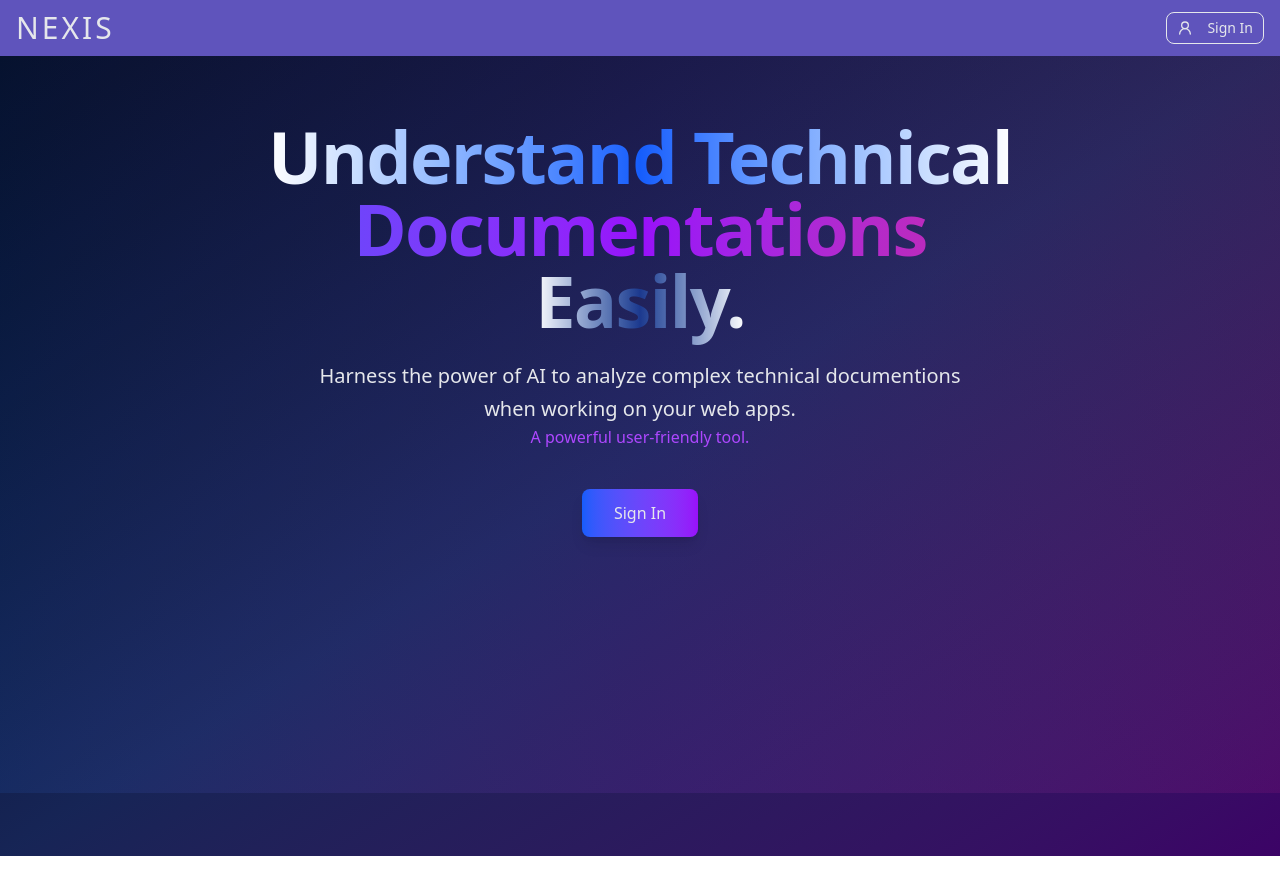
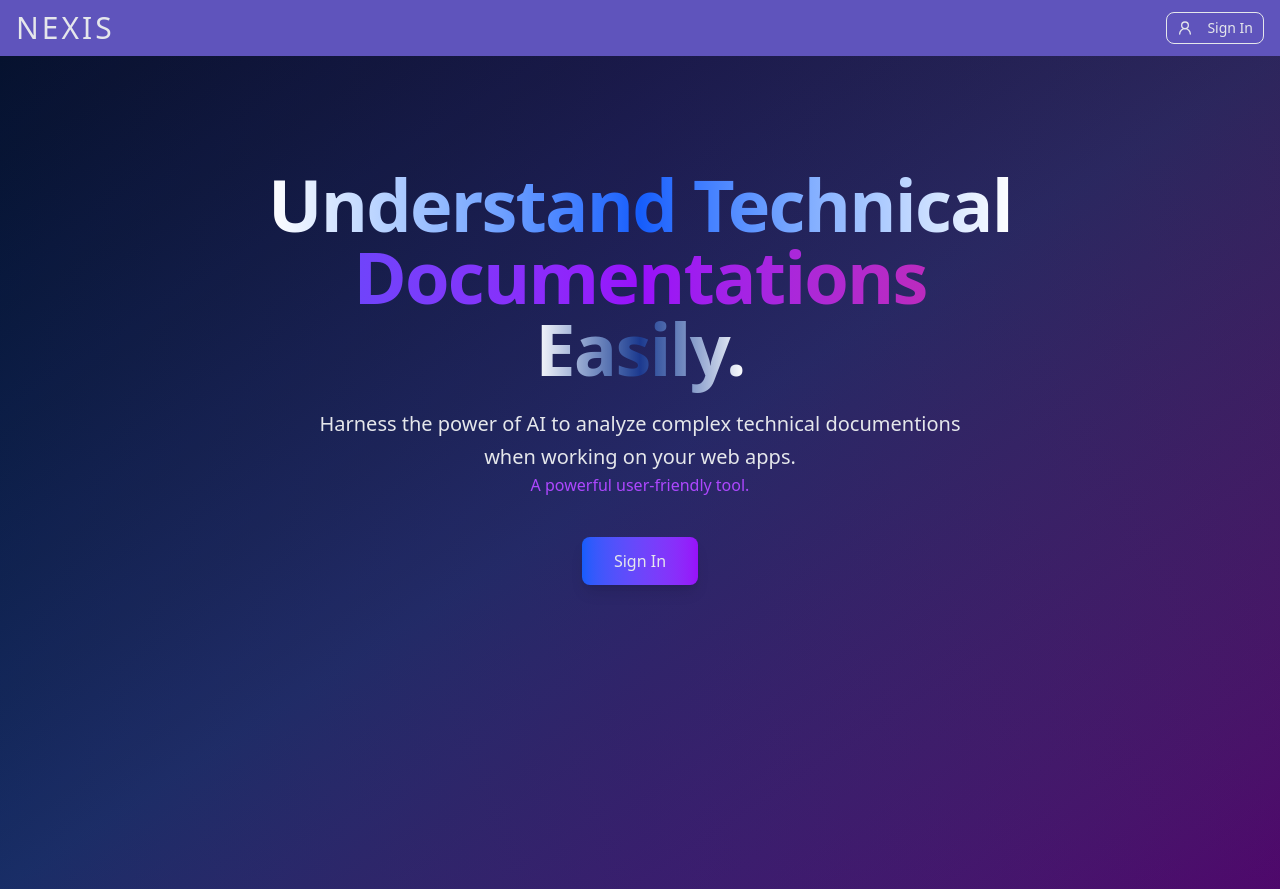
Before and after one commit to shando-howell/nexis, a Next.js app: page / in a window 1280 px wide. Before the commit the page ends 856 px from the top, so only its background shows below. Built offline with nearby package versions, Linux system fonts and the light colour scheme; no server answers.

Commit message:
Updated UI

```diff
--- a/app/page.tsx
+++ b/app/page.tsx
@@ -14,7 +14,7 @@ export default async function Home() {
         <div className="absolute inset-0 bg-linear-to-r from-blue-500/10 via-purple-500/10 to-pink-500/10"/>
         <div className="absolute inset-0 bg-[radial-gradient(ellipse_at_top, rgba(120,119,198,0.3),transparent_50%)]"/>
 
-        <div className="relative mx-auto max-w-7xl px-4 py-16 sm:px-6 lg:px-8 mb-48">
+        <div className="relative mx-auto max-w-7xl px-4 py-28 sm:px-6 lg:px-8 mb-48">
           <div className="text-center">
             <h1 className="text-4xl font-bold tracking-tight sm:text-6xl lg:text-7xl">
               <span className="bg-linear-to-r from-white via-blue-600 to-white bg-clip-text text-transparent">
```
